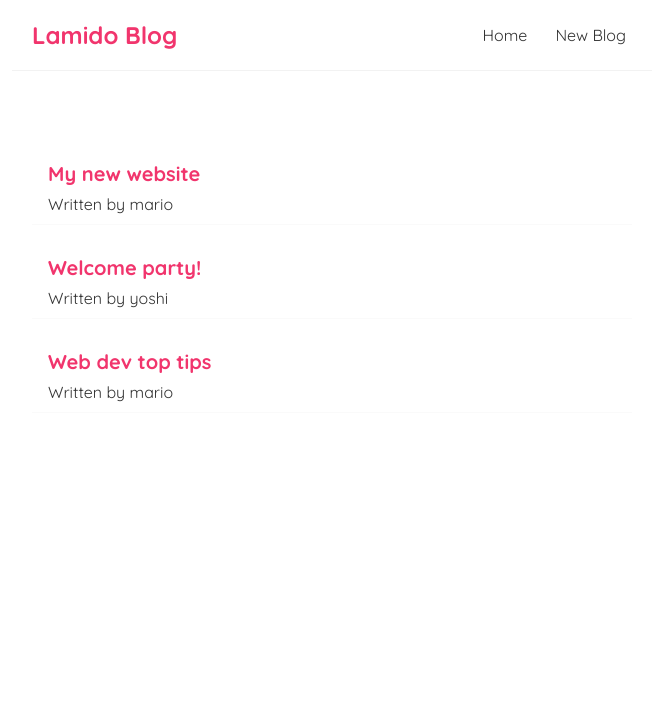
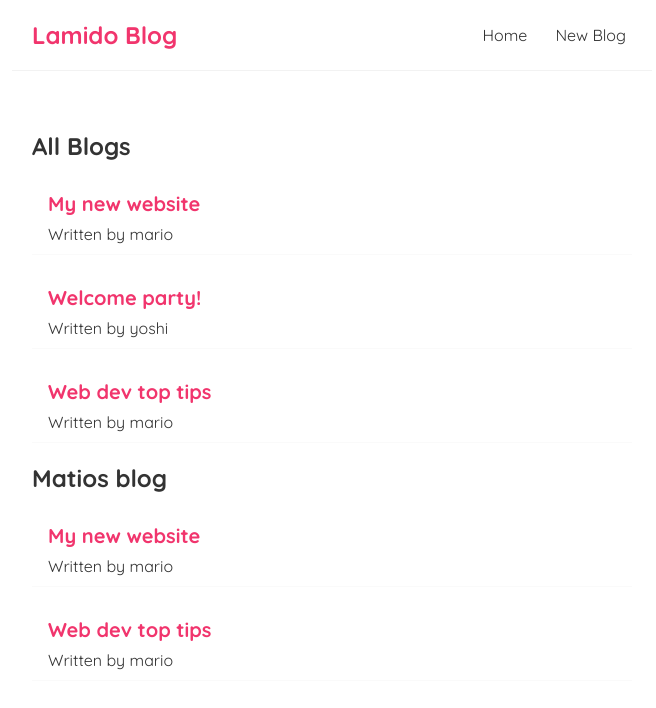
Before and after one commit to lamido7/lamblog, a React (Create React App) app: page / in a window 1280 px wide. Shown: the top 708 px of the page, without its empty margins (308-964 px from the left). Built offline with nearby package versions, Linux system fonts and the light colour scheme.

Commit message:
Using filter func

```diff
--- /dev/null
+++ b/src/BlogList.js
@@ -0,0 +1,16 @@
+const BlogList = ({blogs, title}) => {
+
+  return (
+    <div className="blog-list">
+      <h2>{title}</h2>
+      {blogs.map((blog) => (
+        <div className="blog-preview" key={blog.id}>
+          <h2>{blog.title}</h2>
+          <p>Written by {blog.author}</p>
+        </div>
+      ))}
+    </div>
+  );
+};
+
+export default BlogList;
--- a/src/Home.js
+++ b/src/Home.js
@@ -1,22 +1,22 @@
 import { useState } from "react";
+import BlogList from "./BlogList";
+
 const Home = () => {
-
- const [blogs, setBlogs] = useState([
-    { title: 'My new website', body: 'lorem ipsum...', author: 'mario', id: 1 },
-    { title: 'Welcome party!', body: 'lorem ipsum...', author: 'yoshi', id: 2 },
-    { title: 'Web dev top tips', body: 'lorem ipsum...', author: 'mario', id: 3 }
- ])
+  const [blogs, setBlogs] = useState([
+    { title: "My new website", body: "lorem ipsum...", author: "mario", id: 1 },
+    { title: "Welcome party!", body: "lorem ipsum...", author: "yoshi", id: 2 },
+    {
+      title: "Web dev top tips",
+      body: "lorem ipsum...",
+      author: "mario",
+      id: 3,
+    },
+  ]);
 
   return (
     <div className="home">
-      {blogs.map((blog) => (
-        <div className="blog-preview" key={blog.id}>
-            <h2>{blog.title}</h2>
-            <p>Written by {blog.author}</p>
-
-        </div>
-      ))}
-
+      <BlogList blogs={blogs} title='All Blogs'/>
+      <BlogList blogs={blogs.filter((blog) => blog.author === 'mario')} title='Matios blog'/>
     </div>
   );
 };
```
